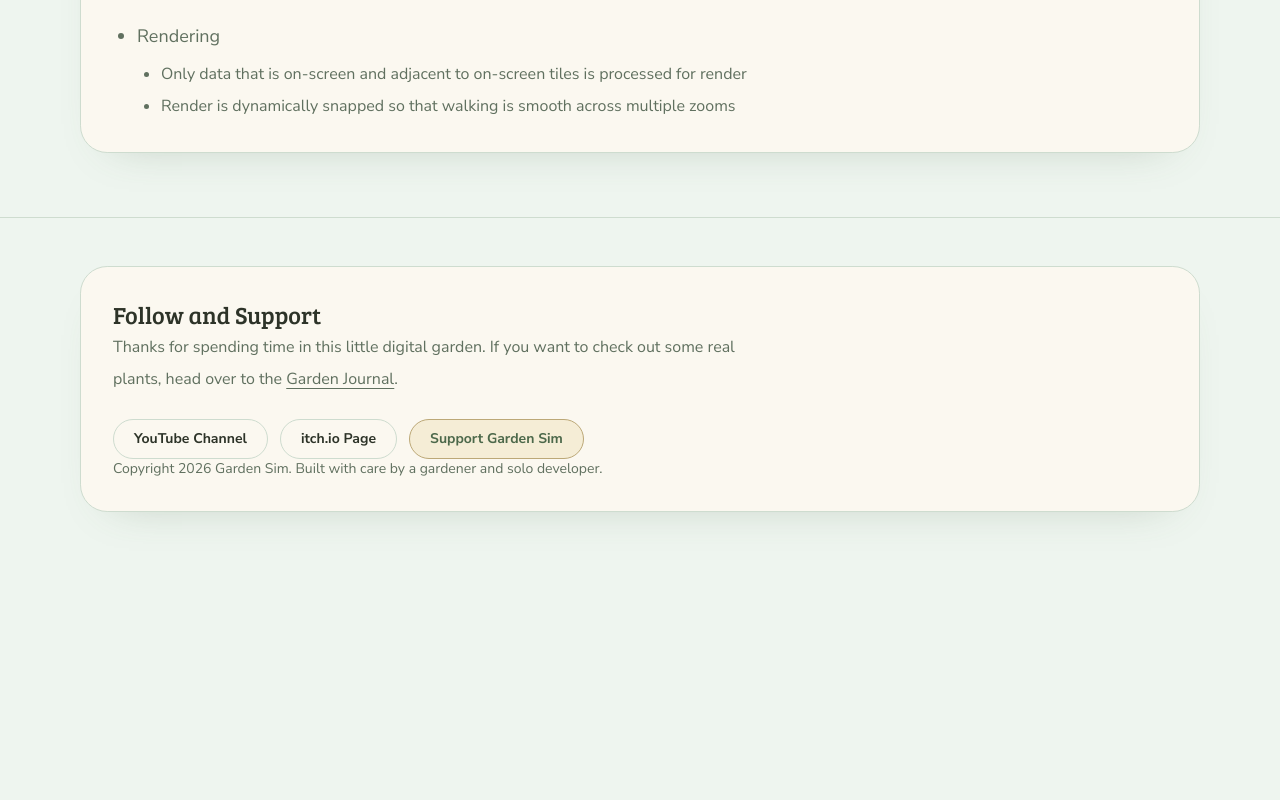
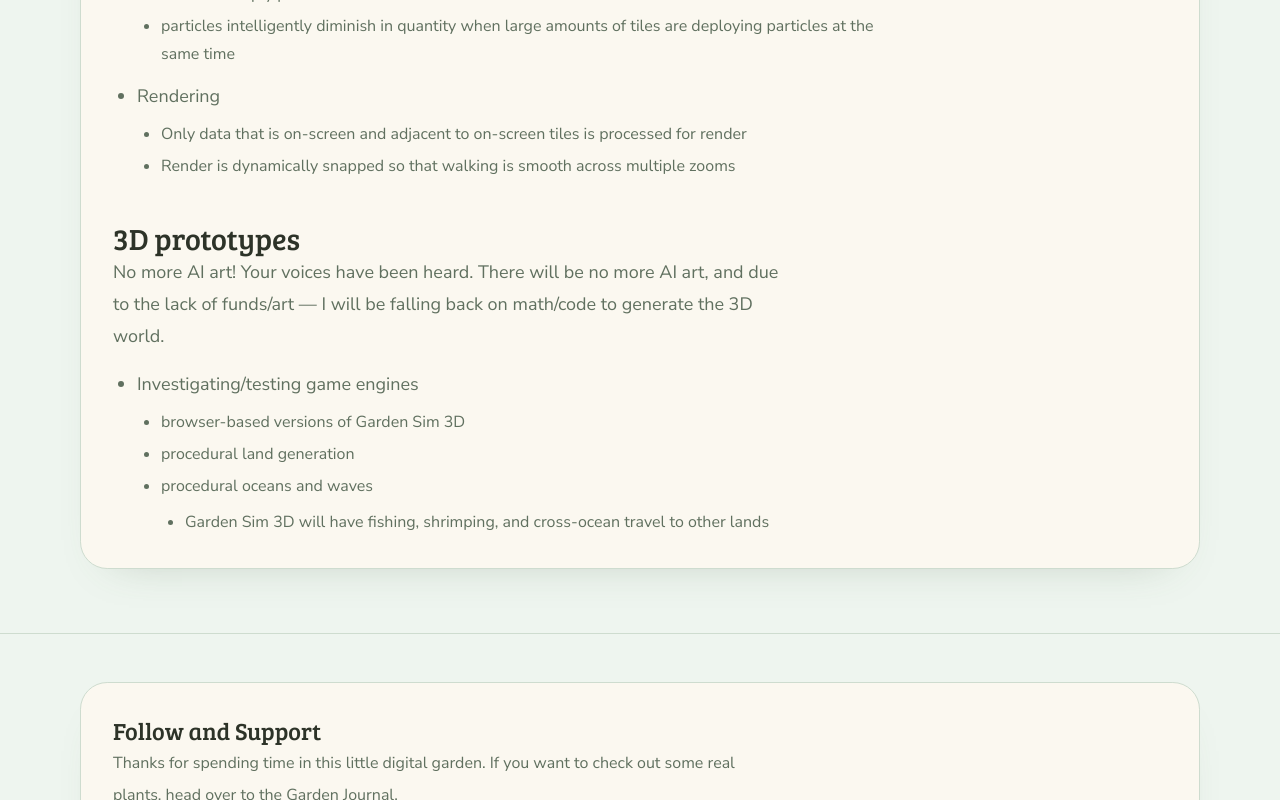
Before and after one commit to nathan-websculpt/garden-sim-site, a Next.js app: page /technicals in a window 1280 px wide. Shown: the part 940-1740 px from the top of the page. Before the commit the page ends 1492 px from the top, so only its background shows below. Built offline with nearby package versions, Linux system fonts and the light colour scheme.

Commit message:
spelling fix; adding loading="eager" to the Ko-fi image; adding info to the technicals page

```diff
--- a/app/technicals/page.tsx
+++ b/app/technicals/page.tsx
@@ -17,6 +17,7 @@
       <h1 id="technicals-heading" className="text-3xl sm:text-4xl">
         Technicals
       </h1>
+      <h2 className="mt-6! text-2xl sm:text-3xl">2D Demo</h2>
       <p className="mt-4 max-w-2xl text-base leading-8 text-[var(--text-muted)] sm:text-lg">
         SDL3 game (no game engine used)
       </p>
@@ -74,6 +75,32 @@
           </ul>
         </li>
       </ul>
+      <section aria-labelledby="three-d-prototypes-heading" className="mt-10">
+        <h2 id="three-d-prototypes-heading" className="text-2xl sm:text-3xl">
+          3D prototypes
+        </h2>
+        <p className="mt-4 max-w-2xl text-base leading-8 text-[var(--text-muted)] sm:text-lg">
+          No more AI art! Your voices have been heard. There will be no more AI art, and due to the lack of funds/art &mdash; I will be falling back on math/code to generate the 3D world.
+        </p>
+        <ul className="mt-4 max-w-3xl list-disc pl-6 text-base leading-8 text-[var(--text-muted)] sm:text-lg">
+          <li>
+            Investigating/testing game engines
+            <ul className="mt-2 list-disc space-y-1 pl-6 text-sm leading-7 sm:text-base">
+              <li>browser-based versions of Garden Sim 3D</li>
+              <li>procedural land generation</li>
+              <li>
+                procedural oceans and waves
+                <ul className="mt-2 list-disc pl-6">
+                  <li>
+                    Garden Sim 3D will have fishing, shrimping, and cross-ocean
+                    travel to other lands
+                  </li>
+                </ul>
+              </li>
+            </ul>
+          </li>
+        </ul>
+      </section>
     </SectionFrame>
   );
 }
--- a/components/Header.tsx
+++ b/components/Header.tsx
@@ -89,6 +89,7 @@
               className="h-6 w-auto md:h-8"
               width={95}
               height={24}
+              loading="eager"
               unoptimized
             />
           </a>
--- a/content/journal.json
+++ b/content/journal.json
@@ -83,7 +83,7 @@
     "image": "/images/journal/lily_2.jpg",
     "imagePosition": "50% 38%",
     "alt": "Lily (Dark Red)",
-    "description": "Lilies go back thousands of years, with the Madonna being one of the oldest know cultivars of any flower. Did you know Egyptians made famous, ancient perfumes with lilies, myrrh, and cinnamon?",
+    "description": "Lilies go back thousands of years, with the Madonna being one of the oldest known cultivars of any flower. Did you know Egyptians made famous, ancient perfumes with lilies, myrrh, and cinnamon?",
     "publishedAt": "2026-07-21",
     "timestamp": "May 16th, 2026"
   },
```
